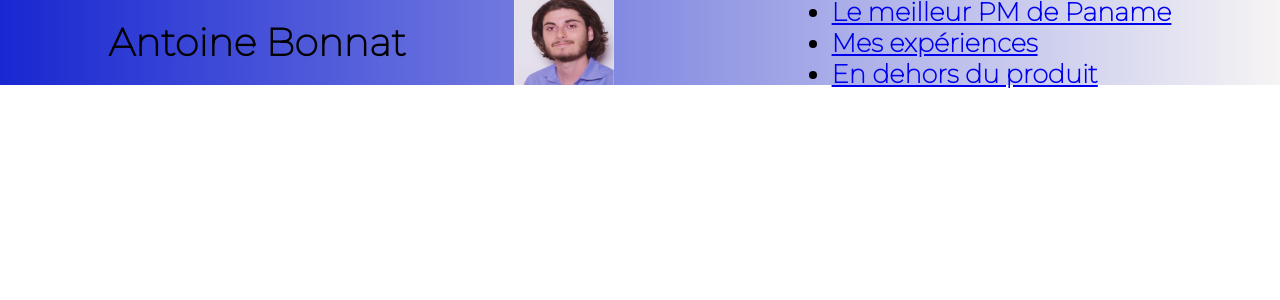
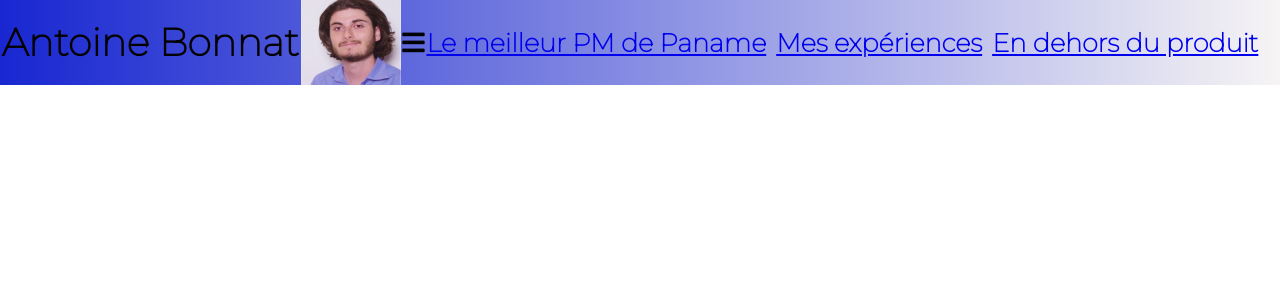
Before and after one commit to YungAntonov/PFS, a React (Create React App) app: page / in a window 1280 px wide. Shown: the top 300 px of the page. Built offline with nearby package versions, Linux system fonts and the light colour scheme.

Commit message:
style sur nav-menu

```diff
--- a/src/App.js
+++ b/src/App.js
@@ -1,5 +1,5 @@
 import React from 'react';
-import Navbar from './components /Navbar/Navbar';
+import Navbar from './components/Navbar/Navbar';
 import './App.css';
 
 
--- a/src/components /Navbar/Navbar.css
+++ b/src/components/Navbar/Navbar.css
@@ -15,3 +15,19 @@
     margin-left: 20px;
     cursor: pointer;
 }
+
+.imglogo {
+    margin-left: 0,5rem;
+    font-size: 1.6rem;
+    height: auto;
+    width: auto;
+}
+
+.nav-menu {
+        display: grid;
+        grid-template-columns: repeat(5, auto);
+        grid-gap: 10px;
+        list-style: none;
+
+
+}
--- a/src/components /Navbar/Navbar.js
+++ b/src/components/Navbar/Navbar.js
@@ -3,6 +3,14 @@ import {MenuItems} from "./MenuItems"
 import'./Navbar.css'
 
 class Navbar extends Component {
+    state = { clicked: false}
+
+    handleClick = () => {
+        this.setState({ clicked: !this.state.clicked })
+
+
+
+    }
 
     render () {
         return (
@@ -11,10 +19,10 @@ class Navbar extends Component {
                 <h1 className="navbarlogo">Antoine Bonnat </h1>
                 <div className='imglogo'> <img src="./Antoine.jpeg" width={100} height={90} alt='arf'></img>
                                                          </div>
-                <div className="menu-icon">
-
+                <div className="menu-icon" onClick={this.handleClick}>
+                    <i className={this.state.clicked ? 'fas fa-times' : 'fas fa-bars'}> </i>
                 </div>
-                <ul>
+                <ul className={this.state.clicked ? 'nav-menu active' : 'nav-menu'}>
                     {MenuItems.map((item, index) => {
                         return (
                             <li key={index}>
```
Also changed, not shown: src/components/Button.css (added), src/components/Button.js (added), src/components/Navbar/MenuItems.js (renamed from src/components /Navbar/MenuItems.js).
